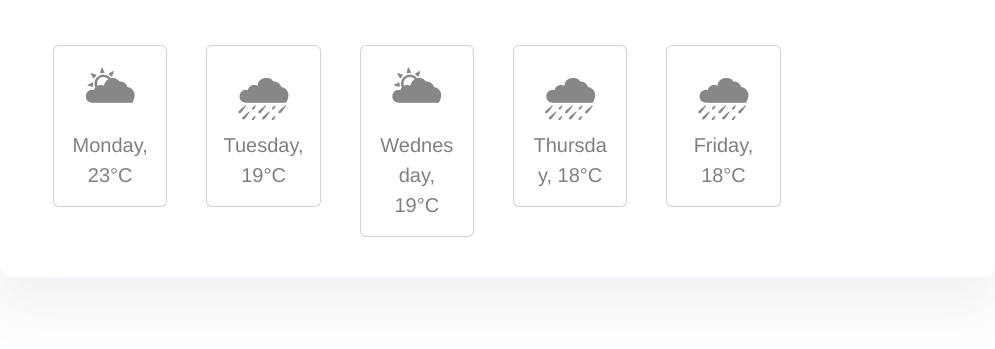
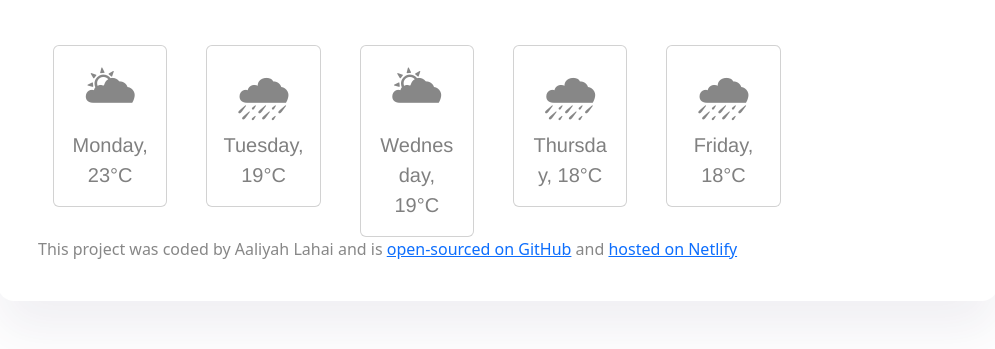
Before and after one commit to AaliyahL635/Weather-app, a plain HTML site: page index.html in a window 1280 px wide. Shown: the part 363-712 px from the top of the page, without its empty margins (17-1012 px from the left). Drawn offline with nearby package versions, Linux system fonts and the light colour scheme; no server answers.

Commit message:
included footer linking to git and netlify

```diff
--- a/index.html
+++ b/index.html
@@ -127,6 +127,10 @@
       </div>
     </div>
 
+    <footer>This project was coded by Aaliyah Lahai and is <a href="https://github.com/AaliyahL635/Weather-app" target="_blank" rel="noopener noreferrer">open-sourced on GitHub</a> and <a href="https://soft-medovik-41d4c6.netlify.app/" target="_blank" rel="noopener noreferrer">hosted on Netlify</a>
+
+    </footer>
+
     <script src="src/index.js"></script>
   </body>
 </html>
```
